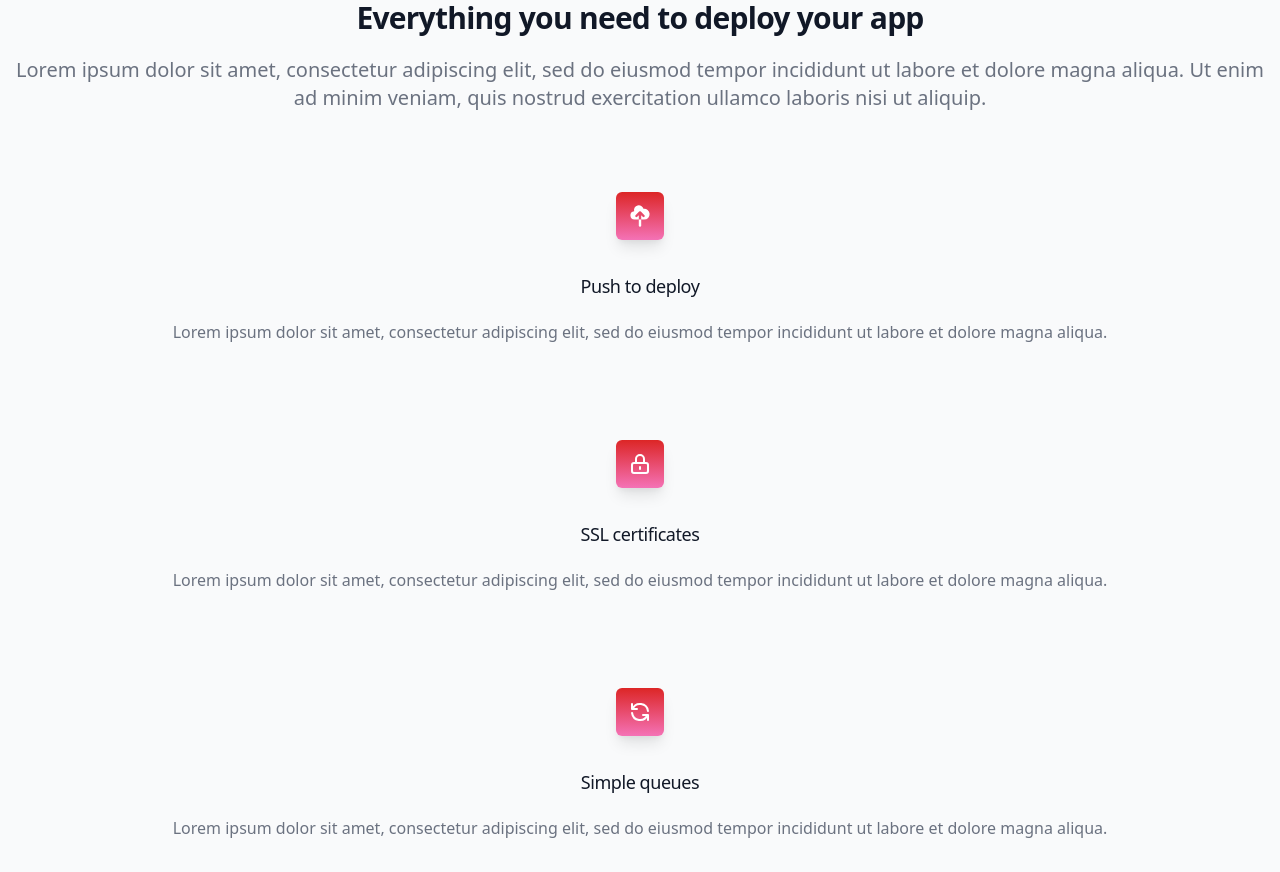
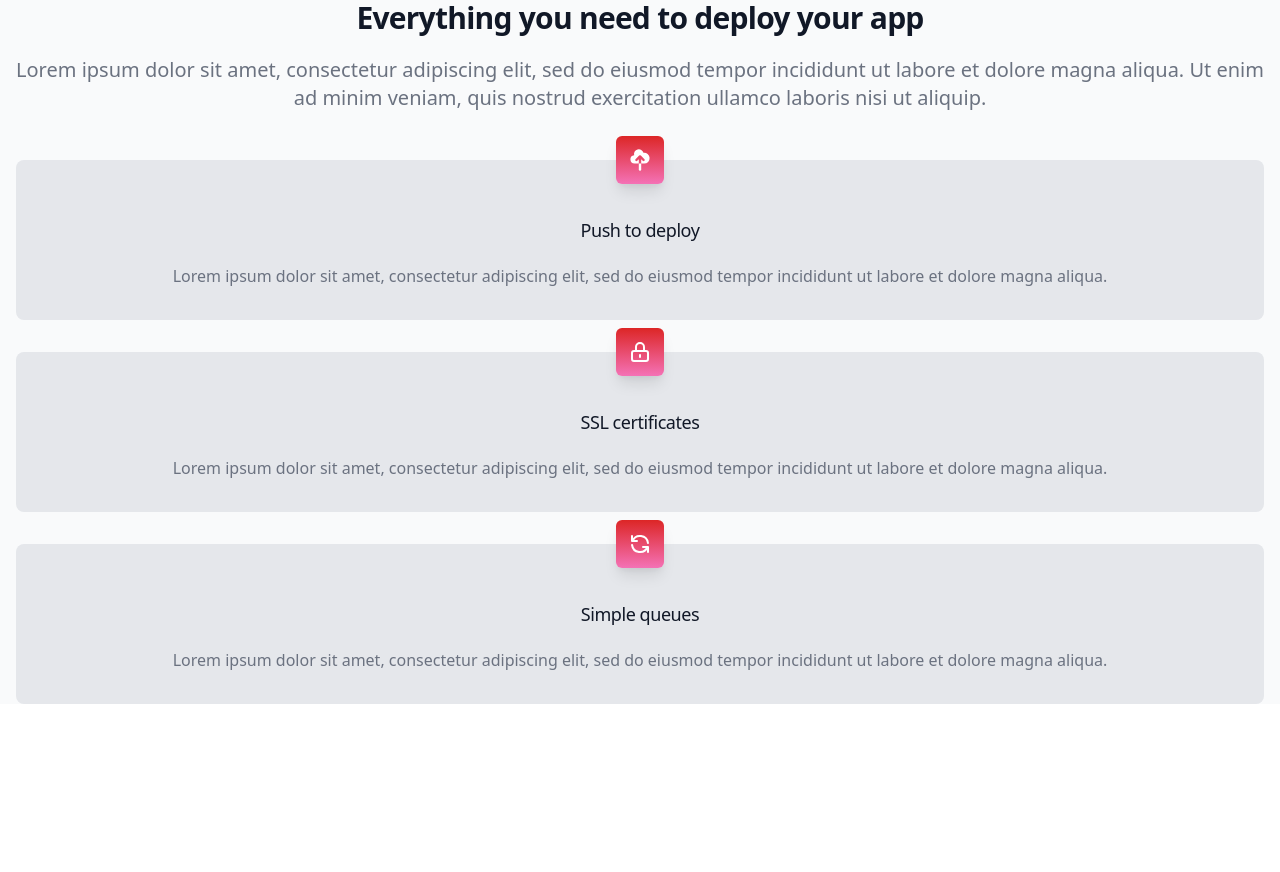
Before and after one commit to praveenmega/shipapps, a React (Create React App) app: page / in a window 1280 px wide. Shown: the part 1380-2252 px from the top of the page. After the commit the page ends 2084 px from the top, so only its background shows below. Built offline with nearby package versions, Linux system fonts and the light colour scheme.

Commit message:
update website

```diff
--- a/src/App.js
+++ b/src/App.js
@@ -145,8 +145,8 @@ function App() {
             </p>
             <div className="mt-12">
               <div className="grid grid-cols-1 gap-8">
-                <div className="rounded-lg px-6 py-8">
-                  <div>
+                <div className="rounded-lg px-6 py-8 bg-gray-200">
+                  <div className="-mt-14">
                     <span
                       className="inline-flex p-3 bg-gradient-to-t
                       from-pink-400 to-red-600 rounded-md shadow-lg"
@@ -171,8 +171,8 @@ function App() {
                     aliqua.
                   </p>
                 </div>
-                <div className="rounded-lg px-6 py-8">
-                  <div>
+                <div className="rounded-lg px-6 py-8 bg-gray-200">
+                  <div className="-mt-14">
                     <span
                       className="inline-flex p-3 bg-gradient-to-t
                       from-pink-400 to-red-600 rounded-md shadow-lg"
@@ -202,8 +202,8 @@ function App() {
                     aliqua.
                   </p>
                 </div>
-                <div className="rounded-lg px-6 py-8">
-                  <div>
+                <div className="rounded-lg px-6 py-8 bg-gray-200">
+                  <div className="-mt-14">
                     <span
                       className="inline-flex p-3 bg-gradient-to-t
                       from-pink-400 to-red-600 rounded-md shadow-lg"
```
